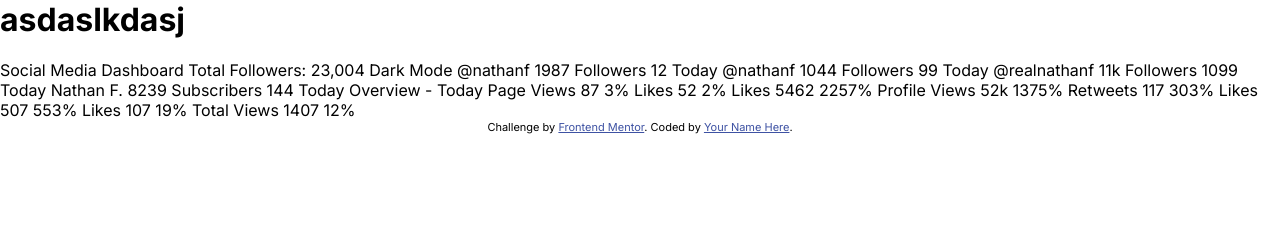
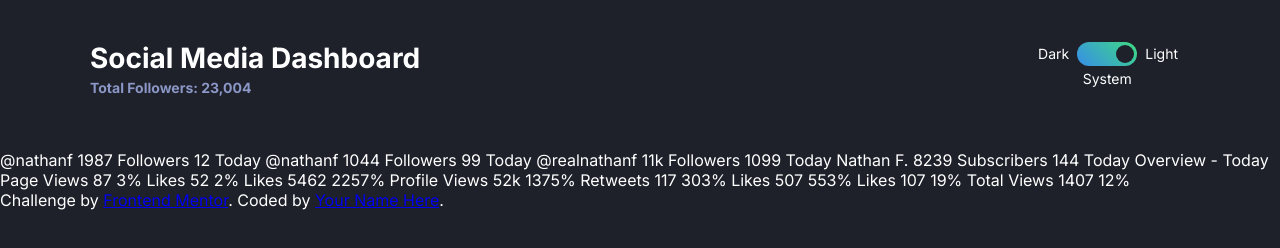
Before and after one commit to veilvokay/social-media-dashboard, a website: page index.html in a window 1280 px wide. Drawn offline with Linux system fonts and the light colour scheme.

Commit message:
fixed layout variables, started working on header, finished 3-way toggle

```diff
--- a/app/styles/components/_index.sass
+++ b/app/styles/components/_index.sass
@@ -1,2 +1,3 @@
+@forward 'header'
+@forward 'toggle'
 @forward 'card'
-@forward 'toggle'
--- /dev/null
+++ b/app/styles/components/header.sass
@@ -0,0 +1,21 @@
+@use '../utils' as *
+
+.header
+    padding-top: rem(36)
+    display: flex
+    flex-wrap: wrap
+
+    @include breakpoint(medium)
+        justify-content: space-between
+        align-items: center
+
+    &__title
+        width: 100%
+
+        @include breakpoint(medium)
+        width: auto
+
+    &__subtitle
+        font-size: rem(14)
+        font-weight: 700
+        color: var(--dark-text1)
--- a/app/styles/components/toggle.sass
+++ b/app/styles/components/toggle.sass
@@ -1,8 +1,72 @@
 @use '../utils' as *
 
 .toggle
+    margin: 0
+    display: grid
+    grid-template-columns: 1fr rem(60) 1fr
+    grid-template-rows: repeat(2, 1fr)
+    gap: rem(4.8) rem(8)
+    border: none
+
+    label
+        font-size: rem(14)
+        align-self: center
+        cursor: pointer
+
+        &[for="dark"]
+            grid-column: 1 / 2
+            justify-self: end
+        &[for="system"]
+            grid-column: 1 / 4
+            grid-row: 2 / 3
+            justify-self: center
+            align-self: start
+        &[for="light"]
+            grid-column: 3 / 4
+            justify-self: start
+
+    &__wrapper
+        position: relative
+        grid-column: 2 /3
+        grid-row: 1 / 2
+        height: rem(24)
+
+    input[type="radio"]
+        margin: 0 rem(-2) 0 rem(-2)
+        width: rem(20)
+        height: rem(24)
+        opacity: 0
+        cursor: pointer
+
+        &:focus ~ .toggle__button
+            border: rem(2) solid white
+
+    &__background
+        display: block
+        position: absolute
+        top: 0
+        width: 100%
+        height: 100%
+        border-radius: rem(12)
+        background: linear-gradient(225deg, var(--toggle-bg-end) 0%, var(--toggle-bg-start) 98.02%)
+        pointer-events: none
+
     &__button
-        width: rem(16)
-        height: rem(16)
+        position: absolute
+        top: rem(3)
+        left: rem(3)
+        right: 100%
+        width: rem(18)
+        height: rem(18)
         border-radius: 50%
-        background-color: var(--toggle)
+        background-color: var(--dark-bg)
+        transition: all .1s ease-out
+
+    #light:checked ~ .toggle__button
+        left: calc(100% - 21px)
+        right: 3px
+
+    #system:checked ~ .toggle__button
+        left: 50%
+        right: auto
+        transform: translateX(-50%)
--- a/app/styles/globals/_index.sass
+++ b/app/styles/globals/_index.sass
@@ -2,3 +2,4 @@
 @forward 'fonts'
 @forward 'boilerplate'
 @forward 'typography'
+@forward 'layout'
--- a/app/styles/globals/boilerplate.sass
+++ b/app/styles/globals/boilerplate.sass
@@ -9,3 +9,5 @@ body
     margin: 0
     padding: 0
     font-family: var(--font-inter)
+    background-color: var(--dark-bg)
+    color: var(--dark-text2)
--- /dev/null
+++ b/app/styles/globals/layout.sass
@@ -0,0 +1,9 @@
+@use '../utils' as *
+
+.container
+    margin: 0 auto rem(46)
+    padding: 0 rem(25)
+    max-width: rem(1100)
+
+    @include breakpoint(large)
+        padding: 0
--- a/app/styles/globals/typography.sass
+++ b/app/styles/globals/typography.sass
@@ -1,5 +1,14 @@
+@use '../utils' as *
+
 h1, h2, h3, h4, h5, h6
     margin-top: 0
+    line-height: 1.1
+
+h1
+    margin-bottom: rem(3)
+    font-size: rem(24)
+    @include breakpoint(large)
+        font-size: rem(28)
 
 a, a::visited, a::active
     text-decoration: none
--- a/app/styles/utils/breakpoints.sass
+++ b/app/styles/utils/breakpoints.sass
@@ -1,8 +1,8 @@
-//  640px, 1024px, 1400px
-$breakpoints-up: ("medium": "40em", "large": "64em", "xlarge": "87.5em")
+//  640px, 1150px, 1400px
+$breakpoints-up: ("medium": "40em", "large": "71.875em", "xlarge": "87.5em")
 
-// 639px, 1023px, 1399px
-$brekpoints-down: ("small": "39.9375em", "medium": "63.9375em", "large": "87.4375em")
+// 639px, 1149px, 1399px
+$brekpoints-down: ("small": "39.9375em", "medium": "71.8125em", "large": "87.4375em")
 
 @mixin breakpoint($size)
     @media (min-width: map-get($breakpoints-up, $size))
--- a/index.html
+++ b/index.html
@@ -6,7 +6,7 @@
 
   <link rel="icon" type="image/png" sizes="32x32" href="./images/favicon-32x32.png">
 
-  <title>Frontend Mentor | [Challenge Name Here]</title>
+  <title>Frontend Mentor | [Social Media Platform]</title>
 
   <!-- Google Fonts -->
   <link rel="preconnect" href="https://fonts.googleapis.com">
@@ -16,19 +16,34 @@
   <link rel="stylesheet" href="/dist/styles.css">
   <script defer src="/dist/script.js"></script>
 
-  <!-- Feel free to remove these styles or customise in your own stylesheet 👍 -->
-  <style>
-    .attribution { font-size: 11px; text-align: center; }
-    .attribution a { color: hsl(228, 45%, 44%); }
-  </style>
 </head>
 <body>
 
-  <h1>asdaslkdasj</h1>
-  Social Media Dashboard
-  Total Followers: 23,004
+  <header class="header container">
+    <div class="header__title">
+      <h1>Social Media Dashboard</h1>
+      <span class="header__subtitle">Total Followers: 23,004</span>
+    </div>
 
-  Dark Mode
+    <fieldset class="header__toggle toggle" aria-label="theme toggle" role="radiogroup">
+      <div class="toggle__wrapper">
+        <input type="radio" name="theme" id="dark">
+        <input type="radio" name="theme" id="system">
+        <input type="radio" name="theme" id="light" checked>
+        <span aria-hidden="true" class="toggle__background"></span>
+        <span aria-hidden="true" class="toggle__button"></span>
+      </div>
+      <label for="dark">Dark</label>
+      <label for="system">System</label>
+      <label for="light">Light</label>
+    </fieldset>
+  </header>
+
+  <main>
+
+  </main>
+
+
 
 
 
```
Also changed, not shown: dist/styles.css, 1 other file.
